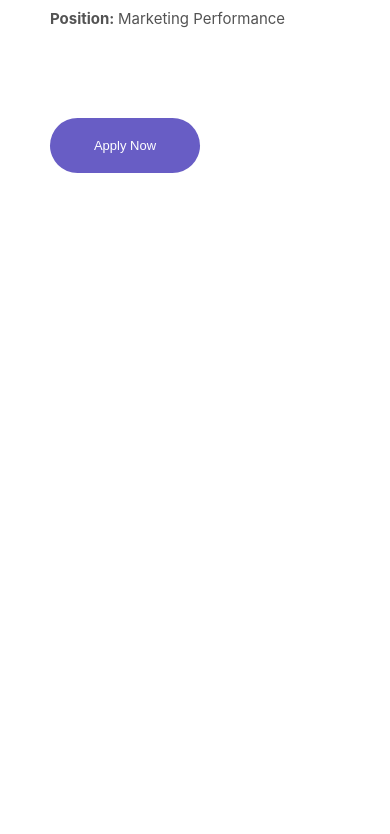
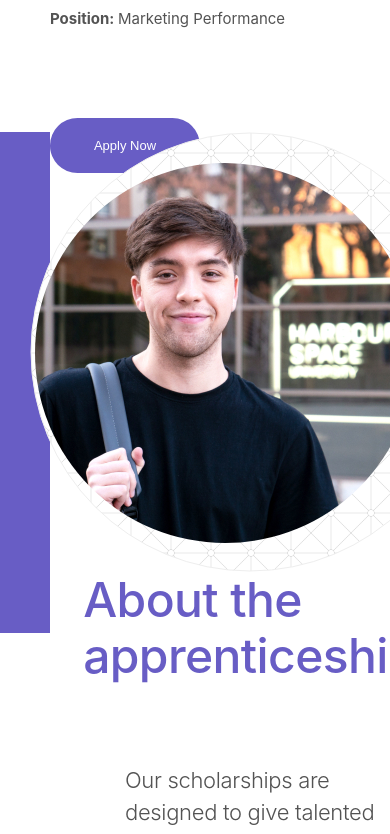
Before and after one commit to trackmystories/HARBOUR.SPACE_Interaction-Design-challenge, a React (Create React App) app: page / in a window 390 px wide. Shown: the part 1120-1954 px from the top of the page. Built offline with nearby package versions, Linux system fonts and the light colour scheme.

Commit message:
03_05_21 update apprenticeship

```diff
--- a/src/App.js
+++ b/src/App.js
@@ -20,7 +20,9 @@
           <Main />
         </main>
 
-        <section className="section_1"></section>
+        <section className="section_1">
+          <Aprenticeship />
+        </section>
 
         <section className="section_2"></section>
 
--- a/src/components/styles/aprenticeship.css
+++ b/src/components/styles/aprenticeship.css
@@ -58,6 +58,8 @@
   position: relative;
 }
 .apprenticeship__image-circle-container-img {
+  display: flex;
+  margin: auto;
 }
 
 .apprenticeship__image-student-container {
@@ -74,6 +76,7 @@
 
 @media only screen and (max-width: 675px) {
   #aprenticeship_section {
+    margin: auto;
     z-index: -10;
   }
 
@@ -86,12 +89,14 @@
   }
 
   .aprenticeship__left {
+    margin: auto;
+    width: 100%;
     position: relative;
   }
 
   .aprenticeship__left-responsive-color {
     position: absolute;
-    width: 120%;
+    width: 100%;
     height: 501px;
     top: 0;
     left: 0;
@@ -109,33 +114,20 @@
   }
 
   .aprenticeship__right-h3 {
-    height: 112px;
-    left: 52.78%;
-    right: 13.96%;
-    top: 1106px;
-
+    height: 192px;
     font-style: normal;
     font-weight: 500;
     font-size: 48px;
     line-height: 56px;
-    /* or 117% */
-
     letter-spacing: -0.6px;
-
     color: #685dc5;
   }
 
   .aprenticeship__right-p {
-    height: 160px;
-    left: 52.78%;
-    right: 13.96%;
-    top: 1258px;
-
     font-style: normal;
     font-weight: 300;
     font-size: 22px;
     line-height: 32px;
-    /* or 145% */
 
     letter-spacing: -0.33px;
 
@@ -144,23 +136,32 @@
 
   .aprenticeship__right {
     position: relative;
-    width: 40%;
-    margin-top: 20px;
+    display: flex;
+    flex-direction: column;
+    align-items: center;
+    width: 50%;
+    margin: auto;
   }
 
   .apprenticeship__image {
+    display: flex;
+    margin: auto;
+    justify-content: center;
     position: relative;
   }
   .apprenticeship__image-circle-container-img {
+    display: flex;
+    margin: auto;
+    width: auto;
   }
 
   .apprenticeship__image-student-container {
-    position: absolute;
-    top: 7%;
-    left: 7%;
   }
 
   .apprenticeship__image-student-container-img {
+    display: flex;
+    margin: auto;
+    width: auto;
     border-radius: 1000px;
   }
 }
```
